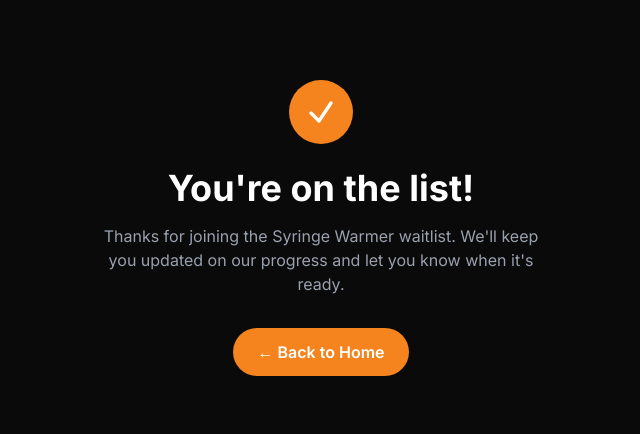
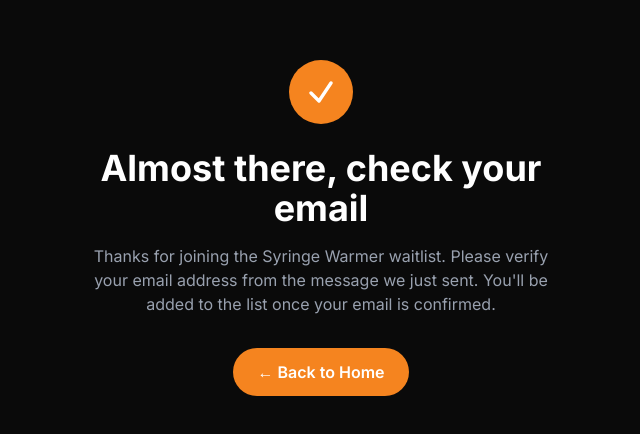
Before and after one commit to iamaamins/syringe-warmer, a Next.js app: page /thank-you in a window 1280 px wide. Shown: the part 172-606 px from the top of the page, without its empty margins (319-959 px from the left). Built offline with nearby package versions, Linux system fonts and the light colour scheme.

Commit message:
fix: update thank you page message and add inactive subscribe check

```diff
--- a/app/thank-you/page.tsx
+++ b/app/thank-you/page.tsx
@@ -22,12 +22,13 @@ export default function ThankYou() {
         </div>
 
         <h1 className='text-3xl sm:text-4xl font-bold text-white mb-4'>
-          You&apos;re on the list!
+          Almost there, check your email
         </h1>
 
         <p className='text-gray-400 mb-8'>
-          Thanks for joining the Syringe Warmer waitlist. We&apos;ll keep you
-          updated on our progress and let you know when it&apos;s ready.
+          Thanks for joining the Syringe Warmer waitlist. Please verify your
+          email address from the message we just sent. You&apos;ll be added to
+          the list once your email is confirmed.
         </p>
 
         <Link
```
Also changed, not shown: 1 other file (tests, documents, lock files or other folders).
